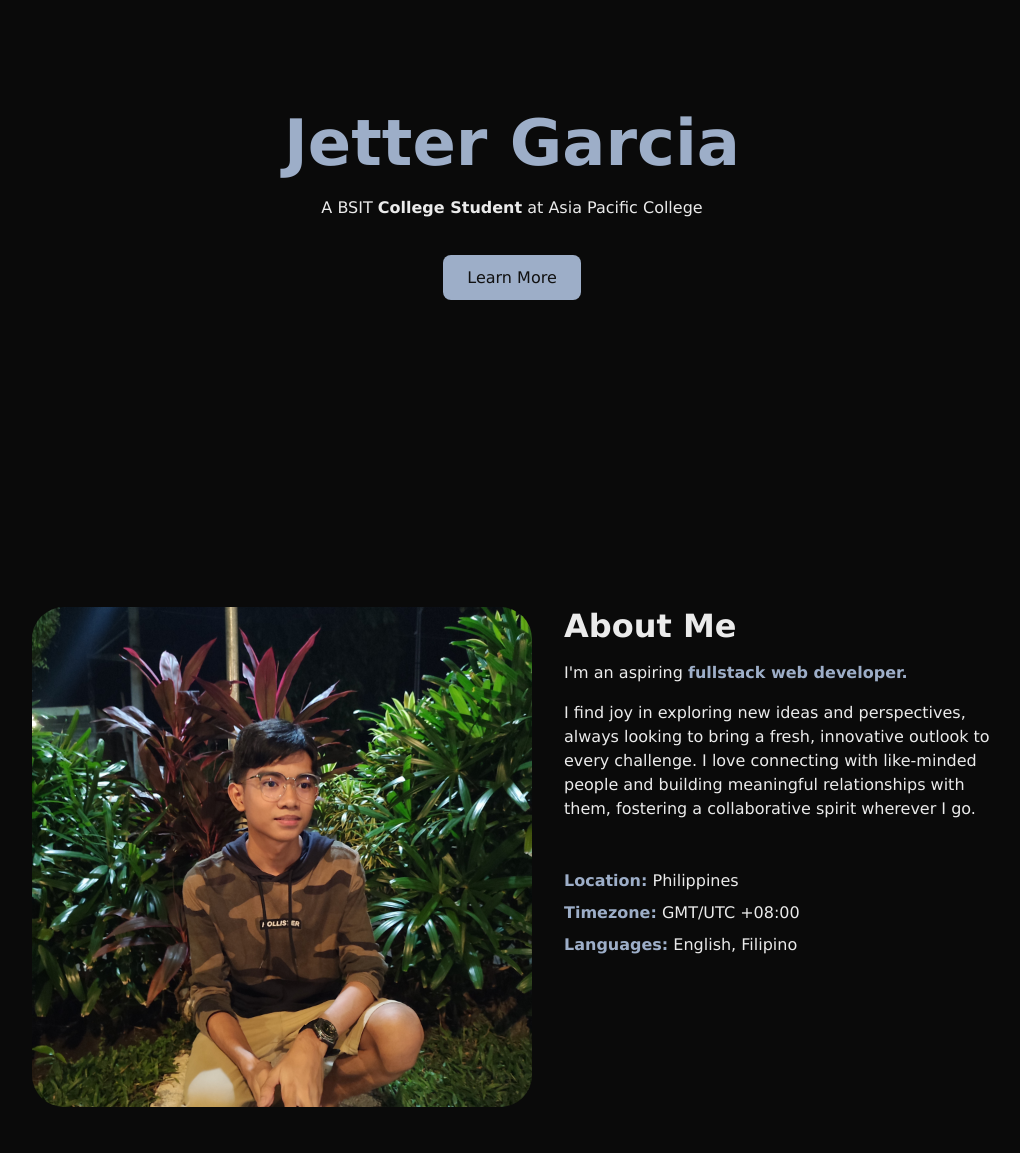
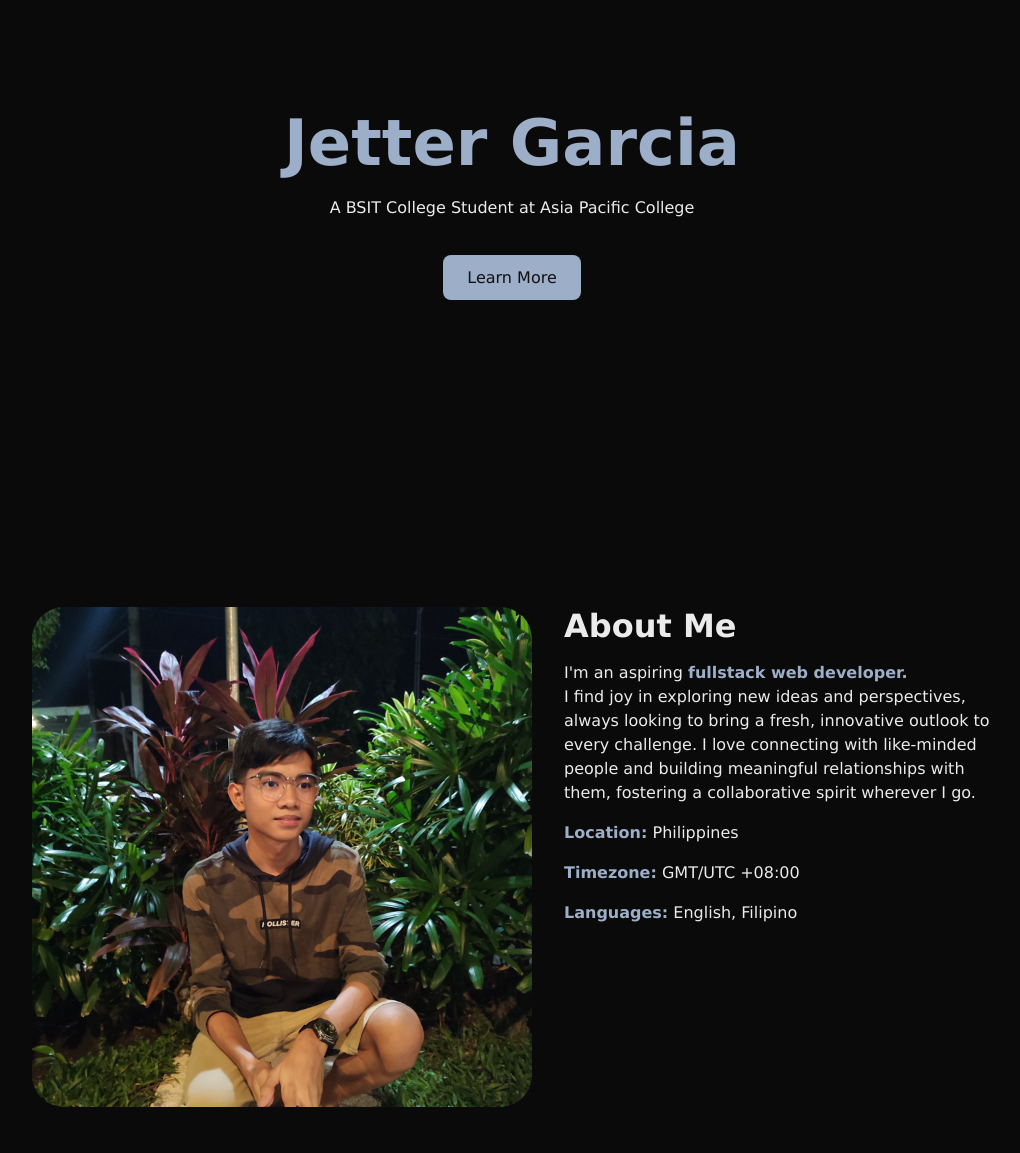
Before and after one commit to jetsgarcia/lab2, a PHP site: page / in a window 1280 px wide. Shown: the part 134-1287 px from the top of the page, without its empty margins (128-1148 px from the left). Run offline with PHP 8.4, Linux system fonts and the light colour scheme; some libraries are stand-ins or nearby versions.

Commit message:
Refactored CSS to make it more concise

```diff
--- a/week3/assets/styles.css
+++ b/week3/assets/styles.css
@@ -1,6 +1,13 @@
+/* Resets */
 *,
 *::after,
 *::before {
+  box-sizing: border-box;
+}
+
+* {
+  margin: 0;
+  padding: 0;
   box-sizing: border-box;
 }
 
@@ -10,18 +17,11 @@
   --primary-color: #9daec8;
 }
 
-* {
-  margin: 0;
-  padding: 0;
-  box-sizing: border-box;
-}
-
 html {
   scroll-behavior: smooth;
 }
 
 body {
-  margin: 0;
   background-color: #0a0a0a;
   color: #ebebeb;
   font-family: "Lucida Sans", "Lucida Sans Regular", "Lucida Grande",
@@ -54,6 +54,10 @@ header p {
   margin-bottom: 3rem;
 }
 
+header p strong {
+  font-weight: 400;
+}
+
 header a {
   color: #111;
   text-decoration: none;
@@ -81,28 +85,21 @@ header a:hover {
   margin-left: 2rem;
 }
 
-.about-me .desc h2 {
+.about-me h2 {
   font-size: 2rem;
   margin-bottom: 1rem;
 }
 
-.about-me .desc .intro {
+.about-me .intro strong {
+  color: var(--primary-color);
+}
+
+.about-me .biography,
+.about-me .details {
   margin-bottom: 1rem;
 }
 
-.about-me .desc .intro strong {
-  color: var(--primary-color);
-}
-
-.about-me .desc .biography {
-  margin-bottom: 3rem;
-}
-
-.about-me .desc .details {
-  margin-bottom: 0.5rem;
-}
-
-.about-me .desc .label {
+.about-me .label {
   font-weight: bold;
   color: var(--primary-color);
 }
```
